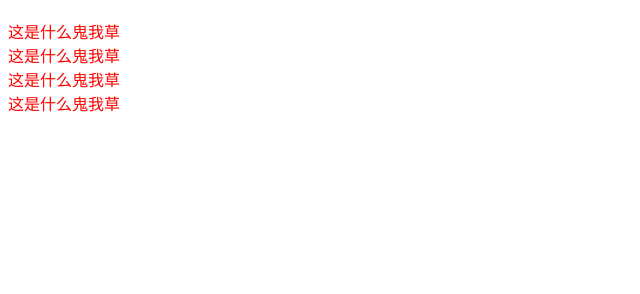
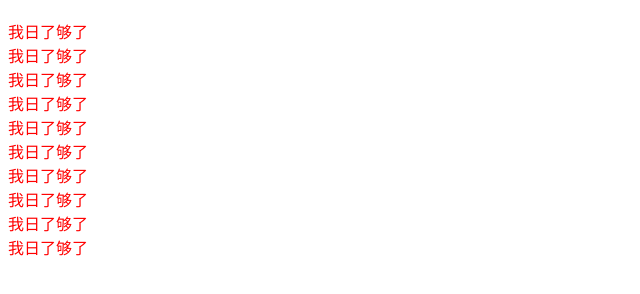
Before and after one commit to LHuiTao/text, a plain HTML site: page index.html in a window 1280 px wide. Shown: the part 70-364 px from the top of the page, without its empty margins (0-640 px from the left). Drawn offline with Linux system fonts and the light colour scheme.

Commit message:
第三个

```diff
--- a/index.html
+++ b/index.html
@@ -13,9 +13,16 @@
 </head>
 <body>
 <h1>我日了购了</h1>
-<div>这是什么鬼我草</div>
-<div>这是什么鬼我草</div>
-<div>这是什么鬼我草</div>
-<div>这是什么鬼我草</div>
+<div>我日了够了</div>
+<div>我日了够了</div>
+<div>我日了够了</div>
+<div>我日了够了</div>
+<div>我日了够了</div>
+<div>我日了够了</div>
+<div>我日了够了</div>
+<div>我日了够了</div>
+<div>我日了够了</div>
+<div>我日了够了</div>
+
 </body>
 </html>
```
Also changed, not shown: 1 other file.
